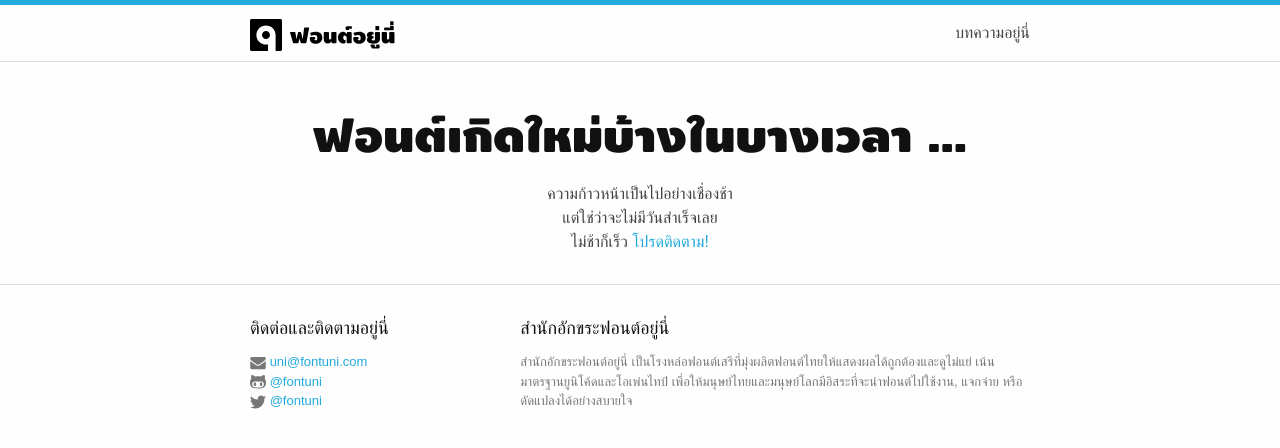
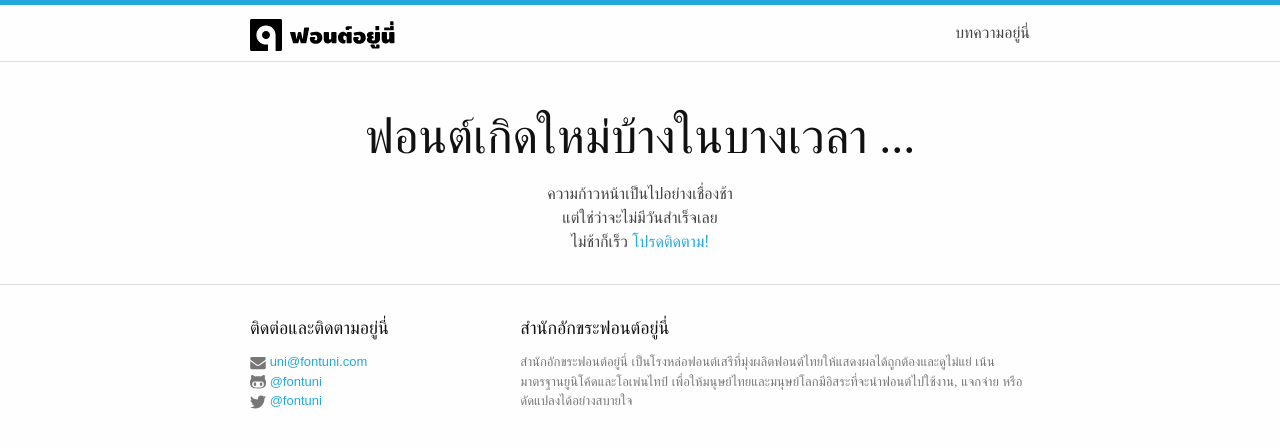
Before and after one commit to fontuni/fontuni.github.io, a Jekyll site: the page built from index.md, in a window 1280 px wide. Shown: the top 448 px of the page. Built offline with Jekyll 4.4.1, drawn with Linux system fonts in a browser that asks for light colours; some web fonts are replaced.

Commit message:
Integrate BoonTook

```diff
--- a/_config.yml
+++ b/_config.yml
@@ -41,3 +41,11 @@ collections:
         type: font
         values:
         layout: font
+  boontook:
+    output: true
+    defaults:
+      scope:
+        path: ""
+        type: font
+        values:
+        layout: font
--- a/_sass/_typography.scss
+++ b/_sass/_typography.scss
@@ -1,12 +1,12 @@
 $content-family: "BoonJot-v1.0";
 $heading-family: "Boon-v1.0";
-$hero-family: "BoonTook Mon-v2.0";
+$hero-family: "BoonTook-Mon-v2.0";
 
 @mixin font-include($path, $family, $name, $weight, $style) {
   font-family: $family;
   src: url(../#{$path}/fonts/woff2/#{$name}.woff2) format('woff2'),
-       url(../fonts/woff/#{$name}.woff) format('woff'),
-       url(../fonts/ttf/#{$name}.ttf) format('truetype');
+       url(../#{$path}fonts/woff/#{$name}.woff) format('woff'),
+       url(../#{$path}fonts/ttf/#{$name}.ttf) format('truetype');
   font-weight: $weight;
   font-style: $style;
 }
@@ -27,12 +27,10 @@ $hero-family: "BoonTook Mon-v2.0";
 }
 
 @font-face {
-  font-family: $hero-family;
-  src: url('../fonts/BoonTook-Mon.woff2') format('woff2'),
-       url('../fonts/BoonTook-Mon.woff') format('woff'),
-       url('../fonts/BoonTook-Mon.ttf') format('truetype');
-  font-weight: 950;
-  font-style: normal;
+  @include font-include(boontook, "BoonTook-Mon-v2.0", BoonTook-Mon, 400, normal);
+}
+@font-face {
+  @include font-include(boontook, "BoonTook-Mon-v2.0", BoonTook-Mon-Oblique, 400, italic);
 }
 
 @mixin vendor-prefix($name, $argument) {
```
Also changed, not shown: .gitmodules, fonts/BoonTook-Mon.ttf (deleted), fonts/BoonTook-Mon.woff (deleted), fonts/BoonTook-Mon.woff2 (deleted).
